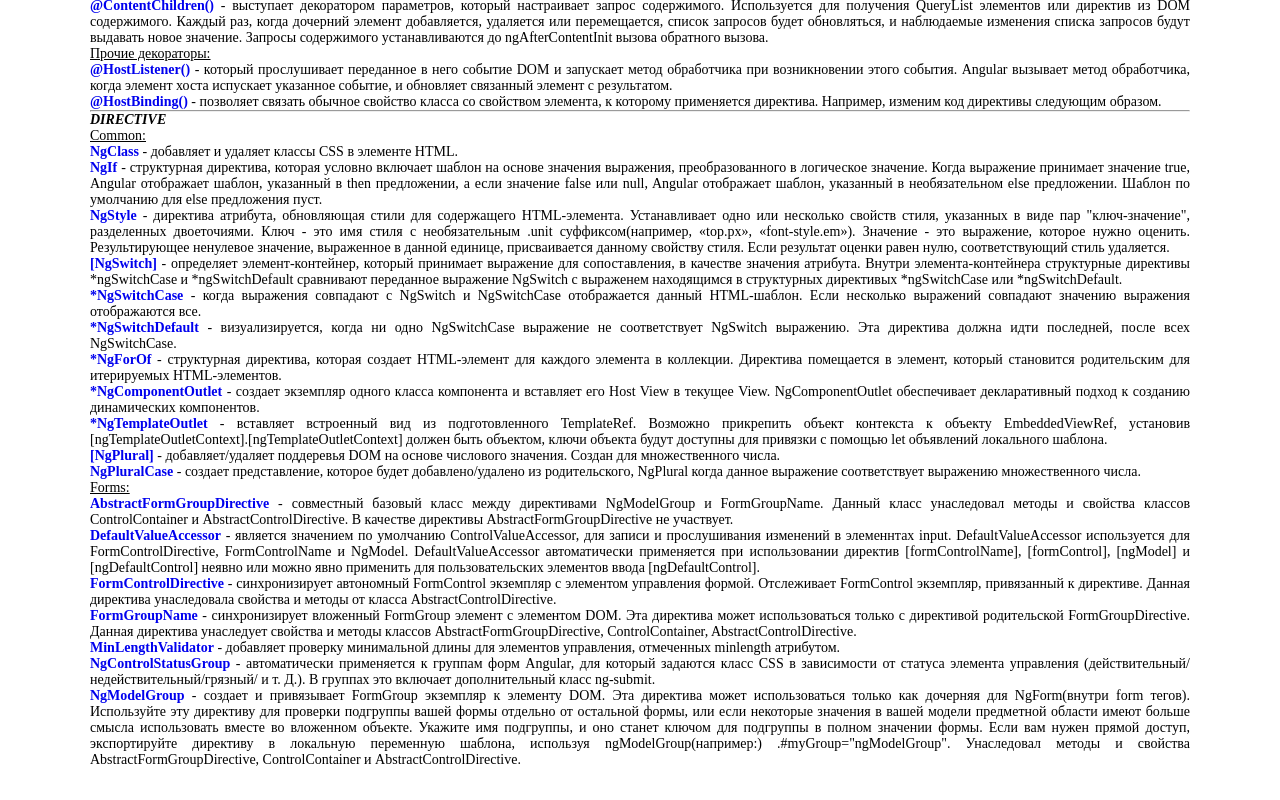
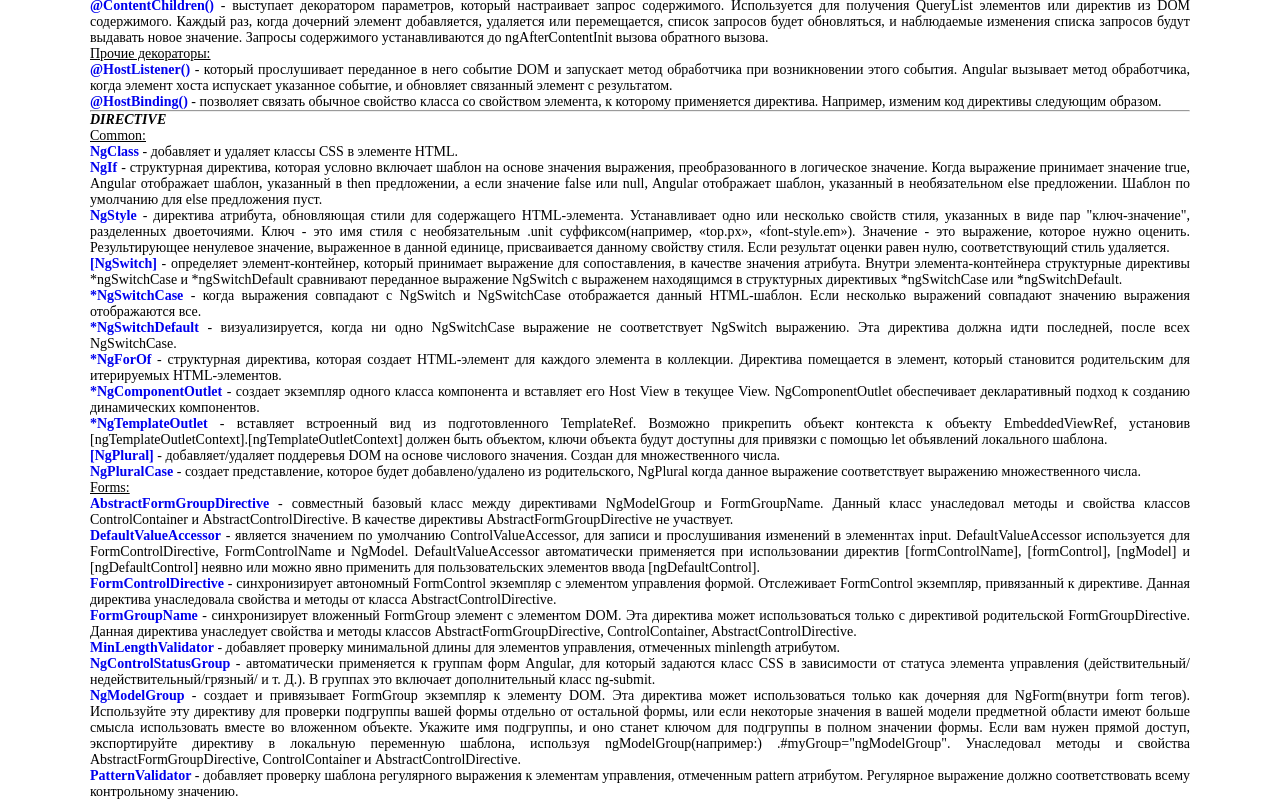
Before and after one commit to ArtemKashirin/API, an Angular app: page / in a window 1280 px wide. Shown: the part 1094-1894 px from the top of the page. Before the commit the page ends 1862 px from the top, so only its background shows below. Built offline with nearby package versions, Linux system fonts and the light colour scheme.

Commit message:
DIRECTIVE: PatternValidator

```diff
--- a/src/app/app.component.html
+++ b/src/app/app.component.html
@@ -59,3 +59,4 @@
 <app-min-length-validator></app-min-length-validator>
 <app-ng-control-status-group></app-ng-control-status-group>
 <app-ng-model-group></app-ng-model-group>
+<app-pattern-validator></app-pattern-validator>
--- a/src/app/app.module.ts
+++ b/src/app/app.module.ts
@@ -56,6 +56,7 @@
 import { MinLengthValidatorComponent } from './directive/min-length-validator/min-length-validator.component';
 import { NgControlStatusGroupComponent } from './directive/ng-control-status-group/ng-control-status-group.component';
 import { NgModelGroupComponent } from './directive/ng-model-group/ng-model-group.component';
+import { PatternValidatorComponent } from './directive/pattern-validator/pattern-validator.component';
 
 
 @NgModule({
@@ -113,6 +114,7 @@
     MinLengthValidatorComponent,
     NgControlStatusGroupComponent,
     NgModelGroupComponent,
+    PatternValidatorComponent,
   ],
   imports: [
     BrowserModule,
--- /dev/null
+++ b/src/app/directive/pattern-validator/pattern-validator.component.html
@@ -0,0 +1,7 @@
+<p><b><a [href] = "this.PatternValidator">PatternValidator</a></b> - добавляет проверку шаблона регулярного выражения к элементам
+  управления, отмеченным pattern атрибутом. Регулярное выражение должно соответствовать всему контрольному значению.</p>
+
+<!--<div>-->
+<!--  <input type = "text" [formControl]="this.name" pattern="[a-zA-Z]">-->
+<!--  <p>{{ this.name.errors | json }}</p>-->
+<!--</div>-->
--- /dev/null
+++ b/src/app/directive/pattern-validator/pattern-validator.component.ts
@@ -0,0 +1,18 @@
+import {Component, OnInit} from '@angular/core';
+import {FormControl} from "@angular/forms";
+
+@Component({
+  selector: 'app-pattern-validator',
+  templateUrl: './pattern-validator.component.html',
+  styleUrls: ['./pattern-validator.component.scss']
+})
+export class PatternValidatorComponent implements OnInit {
+  public PatternValidator: string = 'https://angular.io/api/forms/PatternValidator';
+  public name: FormControl = new FormControl('123')
+  constructor() {
+  }
+
+  ngOnInit(): void {
+  }
+
+}
```
Also changed, not shown: src/app/directive/pattern-validator/pattern-validator.component.scss (added).
